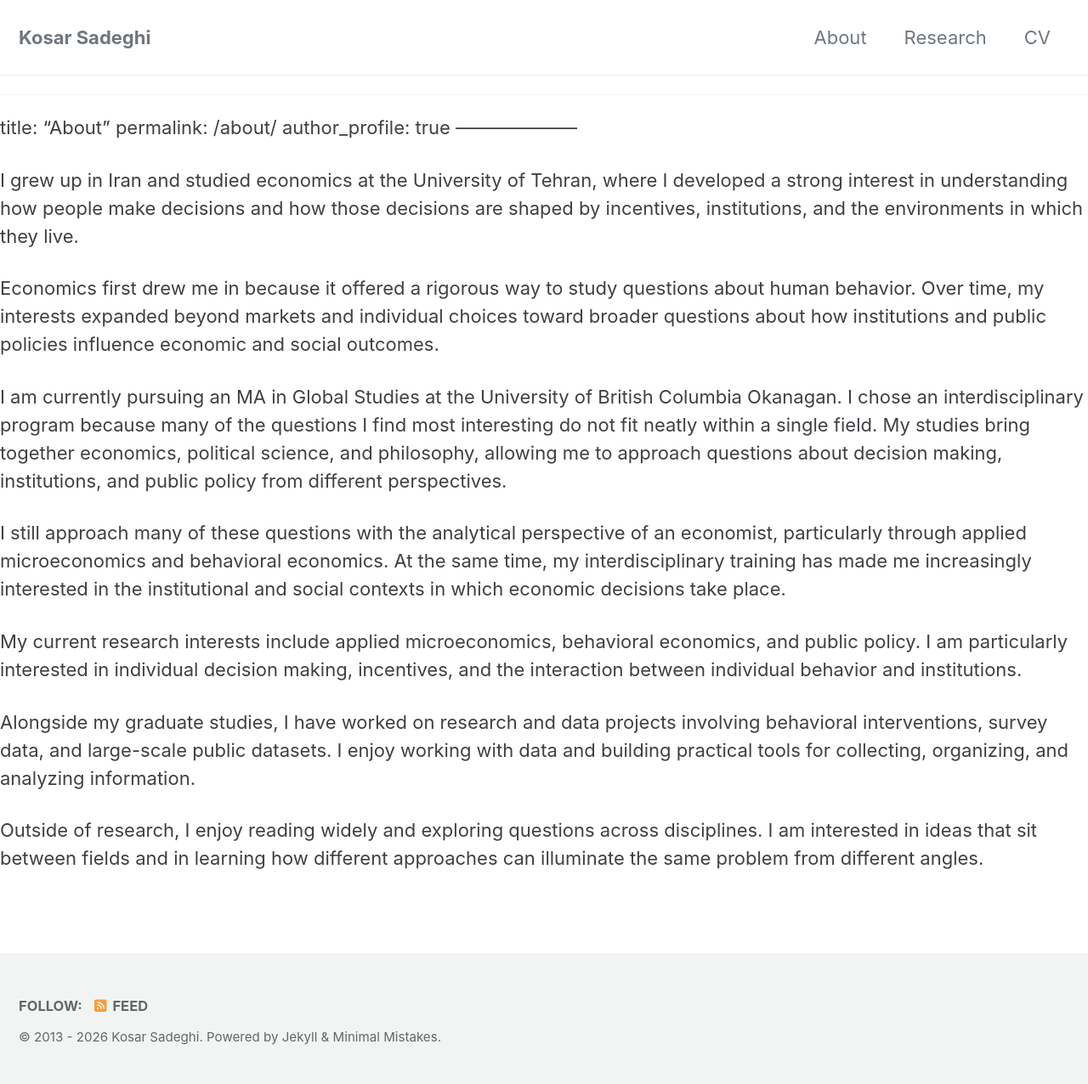
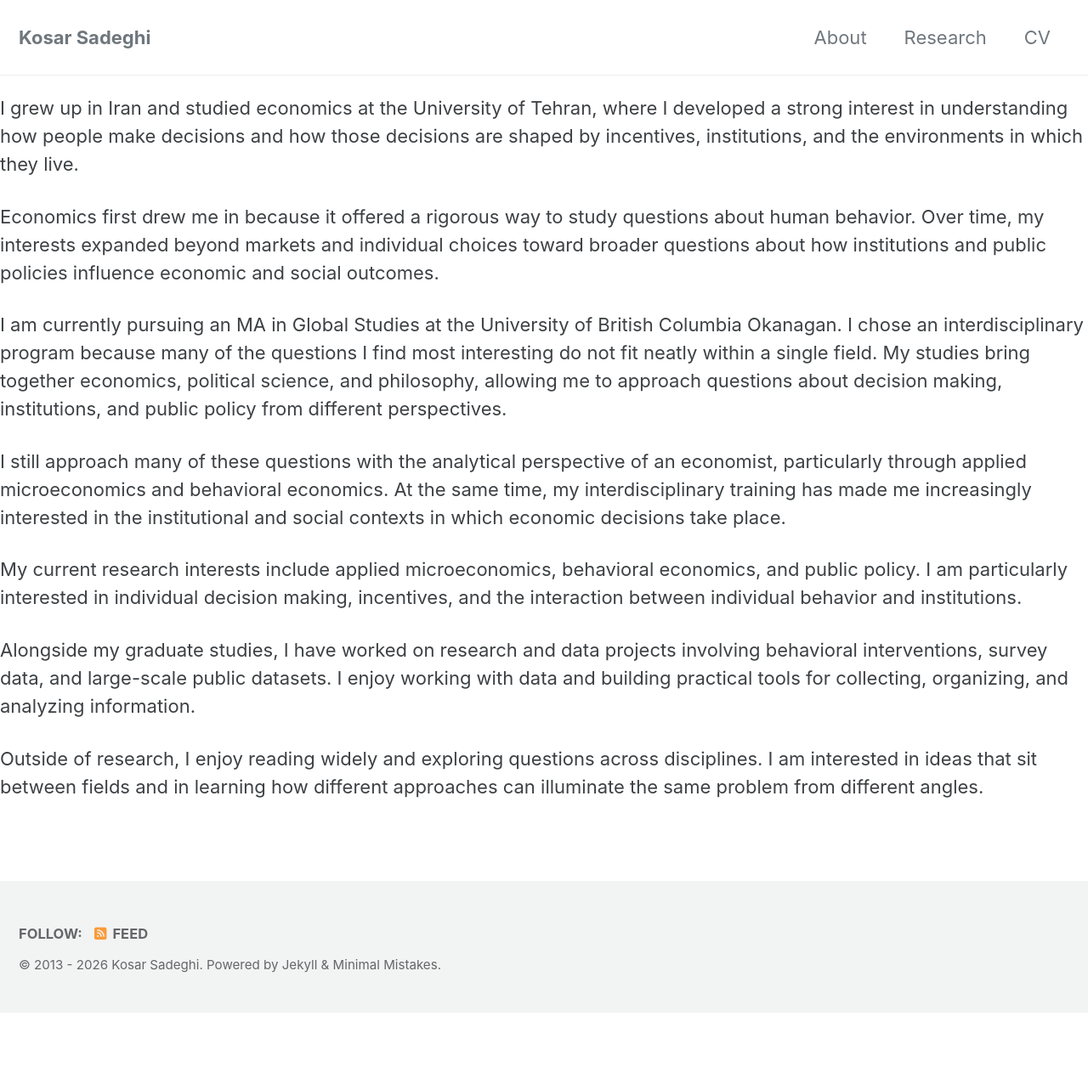
Before and after one commit to KosarSadeghi04/kosarsadeghi.github.io, a Jekyll site: the page built from _pages/about.md, in a window 1280 px wide. Shown: the whole page at 85% size. Built offline with Jekyll 4.4.1, drawn with Linux system fonts in a browser that asks for light colours; cached includes are drawn as plain includes; our own code applies the rules of GitHub Pages for plain Markdown files; after the commit the page ends 1192 px from its top, so only the background shows below that.

Commit message:
Update about.md

```diff
--- a/_pages/about.md
+++ b/_pages/about.md
@@ -4,12 +4,6 @@ permalink: /about/
 author_profile: true
 ---
 
----
-
-title: "About"
-permalink: /about/
-author_profile: true
---------------------
 
 I grew up in Iran and studied economics at the University of Tehran, where I developed a strong interest in understanding how people make decisions and how those decisions are shaped by incentives, institutions, and the environments in which they live.
 
```
